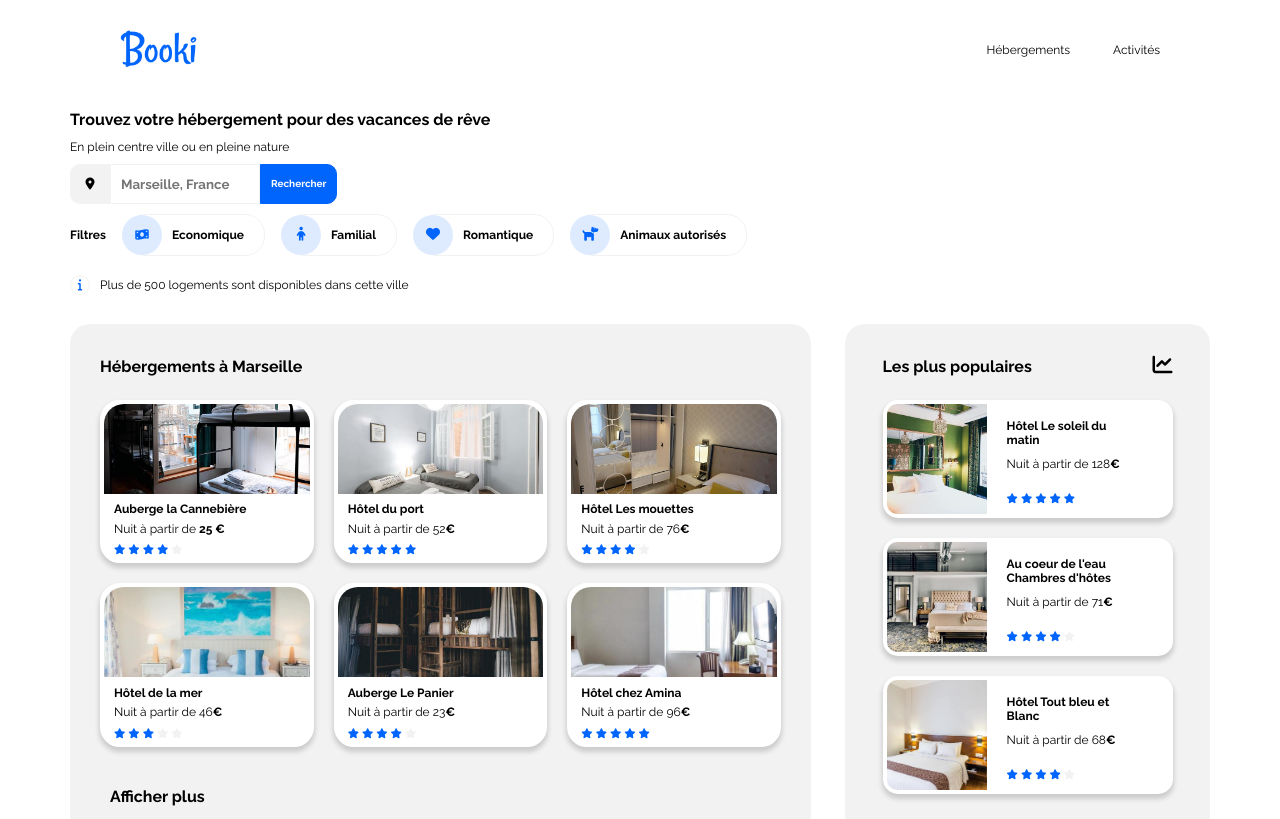
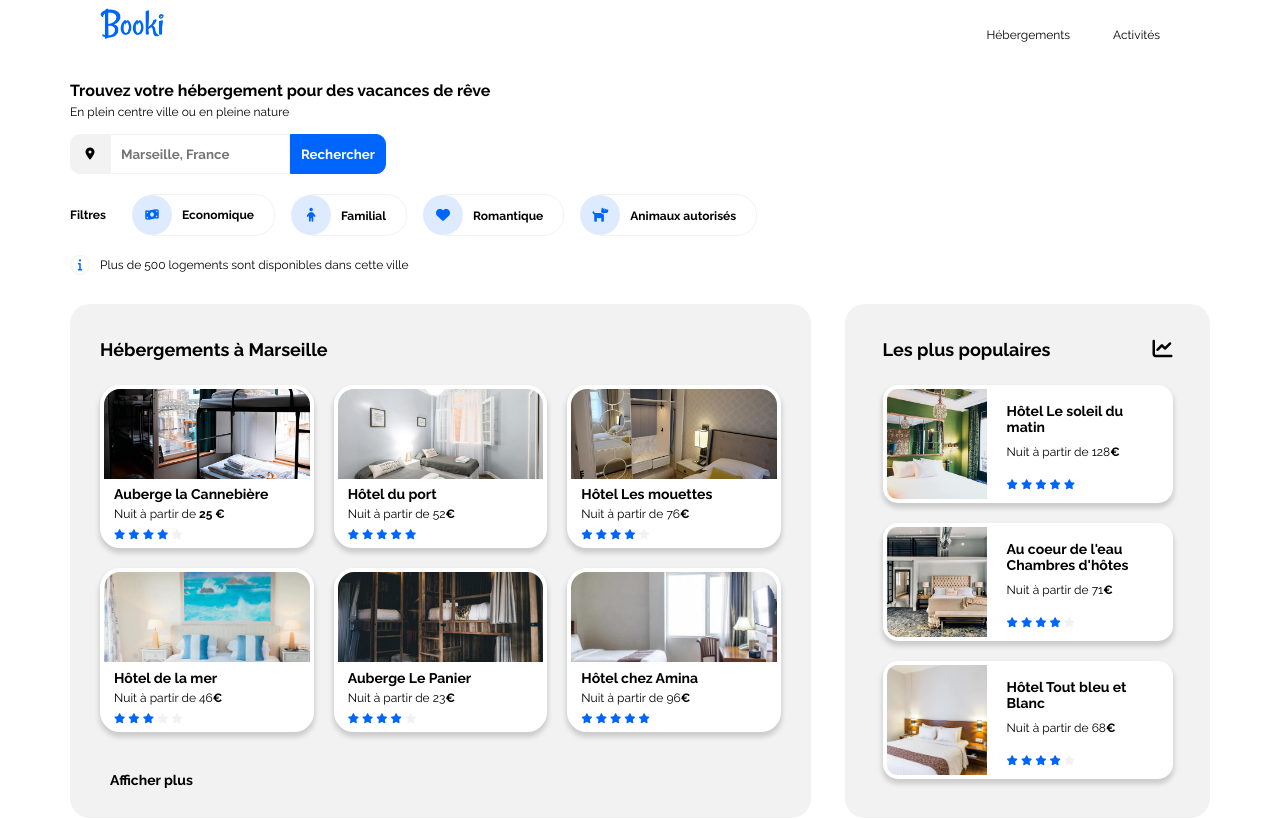
Before and after one commit to PauleGirousse/p2_PauleGirousse_05022022, a plain HTML site: page index.html in a window 1280 px wide. Shown: the top 819 px of the page. Drawn offline with Linux system fonts and the light colour scheme.

Commit message:
modif apres session

```diff
--- a/css/style.css
+++ b/css/style.css
@@ -18,7 +18,7 @@ body {
   margin: auto;
 }
 
-.navigation,
+nav,
 header,
 main {
   padding-left: 30px;
@@ -26,37 +26,34 @@ main {
 }
 
 /* BARRE DE NAVIGATION */
-.navigation {
+nav {
   display: flex;
   justify-content: space-between;
   align-items: center;
 }
 
-/* logo pour la version desktop et tablette */
-.nav_logo_gauche {
-  max-width: 150px;
+.logo_booki {
+  max-width: 100px;
   margin-bottom: 20px;
-  padding: 20px 10px 0px 20px;
+  /* padding: 20px 10px 0px 20px; */
 }
 
-/* logo pour la version mobile */
-.nav_logo_centre {
-  display: none;
-}
 
-.navigation a:link {
+
+
+nav a {
   color: black;
   text-decoration: none;
   border-top: 3px solid transparent;
   padding: 40px 20px 10px 20px;
 }
 
-.navigation a:hover {
+nav a:hover {
   color: #0065fc;
   border-top: 3px solid #0065fc;
 }
 
-.navigation a:focus {
+nav a:focus {
   color: #0065fc;
   border-top: 3px solid #0065fc;
 }
@@ -64,11 +61,14 @@ main {
 /* HEADER */
 h1 {
   font-size: 16px;
+  margin-bottom: 5px;
 }
-
+.header p {
+  margin-top: 0;
+}
 .formulaire {
   height: 40px;
-  margin: 10px 0;
+  margin: 15px 0 20px 0;
   display: flex;
   text-align: center;
 }
@@ -86,7 +86,7 @@ h1 {
 
 .ville {
   height: 40px;
-  width: 150px;
+  width: 180px;
   font-family: "Raleway", sans-serif;
   font-weight: 700;
   background-color: white;
@@ -97,13 +97,13 @@ h1 {
 .bouton_texte {
   height: 40px;
   font-family: "Raleway", sans-serif;
-  font-size: 10px;
   font-weight: 700;
   background-color: #0065fc;
   color: white;
   border: 1px solid #0065fc;
   border-radius: 0px 10px 10px 0px;
   padding: 10px;
+  cursor: pointer;
 }
 
 /* icone pour la version mobile */
@@ -128,7 +128,7 @@ h1 {
 }
 
 .texte_filtres {
-  margin-right: 20px;
+  margin-right: 30px;
 }
 
 .titre_filtres {
@@ -198,7 +198,7 @@ h1 {
 }
 
 h2 {
-  font-size: 16px;
+  font-size: 18px;
   font-weight: bold;
 }
 
@@ -242,7 +242,7 @@ a {
   min-width: 195px;
   height: 90px;
   width: 100%;
-  border-radius: 20px 20px 0 0;
+  border-radius: 16px 16px 0 0;
   object-fit: cover;
 }
 
@@ -257,7 +257,7 @@ a {
 
 .nom {
   font-weight: bold;
-  font-size: 12px;
+  font-size: 14px;
   margin-top: 10px;
 }
 
@@ -295,7 +295,7 @@ a {
 }
 
 .plus {
-  font-size: 16px;
+  font-size: 14px;
   font-weight: bold;
   text-decoration: none;
   color: black;
@@ -474,7 +474,7 @@ footer {
   justify-content: flex-start;
 }
 
-.nav {
+.listes {
   width: 30%;
   padding: 30px;
   display: flex;
@@ -487,6 +487,7 @@ ul {
 }
 
 li {
+  font-size: 13px;
   margin-bottom: 10px;
 }
 
@@ -521,11 +522,10 @@ li {
   .info {
     justify-content: center;
   }
-
   .section_h,
   aside,
   .section_a,
-  .nav_footer {
+  footer {
     width: 100%;
     margin: auto;
   }
@@ -599,39 +599,36 @@ li {
     min-width: 300px;
   }
 
-  .navigation,
+  nav,
   header,
   main {
     padding-left: 0px;
     padding-right: 0px;
   }
 
-  .navigation {
+  nav {
     flex-direction: column;
     align-content: center;
   }
 
-  .navigation a {
+  nav a {
     font-weight: 400;
     border-top: none;
     border-bottom: 3px solid #f2f2f2;
   }
 
-  .navigation a:hover {
+  nav a:hover {
     border-top: none;
     border-bottom: 3px solid #0065fc;
   }
 
-  .navigation a:focus {
+  nav a:focus {
     border-top: none;
     border-bottom: 3px solid #0065fc;
   }
 
-  .nav_logo_gauche {
-    display: none;
-  }
 
-  .nav_logo_centre {
+  .logo_booki {
     display: block;
     width: 120px;
     padding: 20px 10px 0px 20px;
@@ -703,6 +700,7 @@ li {
   }
 
   .filtres {
+    row-gap: 8px;
     display: flex;
     flex-wrap: wrap;
   }
@@ -850,7 +848,7 @@ li {
     flex-direction: column;
   }
 
-  .nav {
+  .listes {
     width: 100%;
     padding: 20px 20px 0px 20px;
   }
--- a/index.html
+++ b/index.html
@@ -24,10 +24,9 @@
 
    <header>
                                                                  <!-- BARRE DE NAVIGATION -->
-    <nav class="navigation">
+    <nav>
       <div>
-        <img class="nav_logo_gauche" src="images/logo/Booki.png" alt="Logo Booki" />
-        <img class="nav_logo_centre" src="images/logo/Booki@3x.png" alt="Logo Booki" />
+        <img class="logo_booki" src="images/logo/Booki.png" alt="#" />
       </div>
       <div class="nav_a_h">
         <a class="nav_h" href="#Hebergements">Hébergements</a>
@@ -39,7 +38,7 @@
 
       <div class="header">
         <h1>Trouvez votre hébergement pour des vacances de rêve </h1>
-        <span>En plein centre ville ou en pleine nature</span>
+        <p>En plein centre ville ou en pleine nature</p>
       </div>
 
                                                                       <!-- Formulaire -->
@@ -71,11 +70,14 @@
       <div class="titre_filtres">
 
         <p class="texte_filtres">Filtres</p>
+
         <div class="filtres">
+
+
           <div class="filtre filtre_economique">
+
             <div class="rond">
-                <i
-                  class="fas fa-money-bill-wave icone"
+                <i class="fas fa-money-bill-wave icone"
                   style="font-size: 12px"
                 ></i>
 
@@ -84,29 +86,28 @@
           </div>
 
           <div class="filtre filtre_familial">
+
             <div class="rond">
-              <div>
-                <i class="fas fa-child icone" style="font-size: 14px"></i>
-              </div>
+              <i class="fas fa-child icone" style="font-size: 14px"></i>
             </div>
             <div>Familial</div>
           </div>
 
           <div class="filtre filtre_romantique">
+
             <div class="rond">
-              <div>
-                <i class="fas fa-heart icone" style="font-size: 14px"></i>
-              </div>
+              <i class="fas fa-heart icone" style="font-size: 14px"></i>
             </div>
+
             <div>Romantique</div>
           </div>
 
           <div class="filtre filtre_animaux">
+
             <div class="rond">
-              <div>
-                <i class="fas fa-dog icone" style="font-size: 14px"></i>
-              </div>
+              <i class="fas fa-dog icone" style="font-size: 14px"></i>
             </div>
+
             <div>Animaux autorisés</div>
           </div>
         </div>
@@ -115,10 +116,9 @@
                                                                                <!-- Info -->
 
       <div class="info">
+
         <div class="rond_info">
-          <div>
-            <i class="fas fa-info icone_info" style="font-size: 12px"></i>
-          </div>
+          <i class="fas fa-info icone_info" style="font-size: 12px"></i>
         </div>
 
         <p>Plus de 500 logements sont disponibles dans cette ville</p>
@@ -138,8 +138,7 @@
 
             <div class="cartes">
 
-              <a class="carte_h carte_h1"
-                  href="#">
+              <article class="carte_h carte_h1">
                 <img
                   src="images/hebergements/4_small/marcus-loke-WQJvWU_HZFo-unsplash.jpg"
                   alt="chambre 2 lits superposés"
@@ -157,10 +156,9 @@
                     <i class="fas fa-star"></i>
                   </div>
                 </div>
-              </a>
+              </article>
 
-              <a class="carte_h carte_h2"
-                  href="#">
+              <article class="carte_h carte_h2">
                 <img
                   src="images/hebergements/4_small/fred-kleber-gTbaxaVLvsg-unsplash.jpg"
                   alt="chambre 2 lits simples"
@@ -178,10 +176,9 @@
                     <i class="fas fa-star"></i>
                   </div>
                 </div>
-              </a>
+              </article>
 
-              <a class="carte_h carte_h3"
-                  href="#">
+              <article class="carte_h carte_h3">
                 <img
                   src="images/hebergements/4_small/reisetopia-B8WIgxA_PFU-unsplash.jpg"
                   alt="chambre lit double"
@@ -199,10 +196,9 @@
                     <i class="fas fa-star"></i>
                   </div>
                 </div>
-              </a>
+              </article>
 
-              <a class="carte_h carte_h4"
-                  href="#">
+              <article class="carte_h carte_h4">
                 <img
                   src="images/hebergements/4_small/annie-spratt-Eg1qcIitAuA-unsplash.jpg"
                   alt="chambre lit double"
@@ -220,10 +216,9 @@
                     <i class="fas fa-star"></i>
                   </div>
                 </div>
-              </a>
+              </article>
 
-              <a class="carte_h carte_h5"
-                  href="#">
+              <article class="carte_h carte_h5">
                 <img
                   src="images/hebergements/4_small/nicate-lee-kT-ZyaiwBe0-unsplash.jpg"
                   alt="chambre 4 lits superposés"
@@ -240,10 +235,9 @@
                     <i class="fas fa-star"></i>
                   </div>
                 </div>
-              </a>
+              </article>
 
-              <a class="carte_h carte_h6"
-                  href="#">
+              <article class="carte_h carte_h6">
                 <img
                   src="images/hebergements/4_small/febrian-zakaria-M6S1WvfW68A-unsplash.jpg"
                   alt="chambre 2 lits"
@@ -261,7 +255,7 @@
                     <i class="fas fa-star"></i>
                   </div>
                 </div>
-              </a>
+              </article>
 
             <!-- </div> -->
           </div>
@@ -283,8 +277,7 @@
 
               <div class="cartes_p">
 
-                <a class="carte_p carte_p1"
-                    href="#">
+                <article class="carte_p carte_p1">
                   <img
                     src="images/hebergements/4_small/emile-guillemot-Bj_rcSC5XfE-unsplash.jpg"
                     alt="chambre lit double"
@@ -304,10 +297,9 @@
                       <i class="fas fa-star star"></i>
                     </div>
                   </div>
-                </a>
+                </article>
 
-                <a class="carte_p carte_p2"
-                    href="#">
+                <article class="carte_p carte_p2">
                   <img
                     src="images/hebergements/4_small/aw-creative-VGs8z60yT2c-unsplash.jpg"
                     alt="chambre lit double"
@@ -328,11 +320,10 @@
                       <i class="fas fa-star star"></i>
                     </div>
                   </div>
-                </a>
+                </article>
 
 
-                <a class="carte_p carte_p3"
-                    href="#">
+                <article class="carte_p carte_p3">
                   <img
                     src="images/hebergements/4_small/febrian-zakaria-sjvU0THccQA-unsplash.jpg"
                     alt="chambre lit double"
@@ -352,7 +343,7 @@
                       <i class="fas fa-star star"></i>
                     </div>
                   </div>
-                </a>
+                </article>
               </div>
           </div>
         </aside>
@@ -448,36 +439,36 @@
 
     <footer>
 
-      <div class="nav">
+      <div class="listes">
         <h3>A propos</h3>
 
-        <nav>
+
           <ul class="liste">
             <li><a class="lien" href="#">Fonctionnement du site</a></li>
             <li><a class="lien" href="#">Conditions générales de vente</a></li>
             <li><a class="lien" href="#">Données et confidentialités</a></li>
           </ul>
-        </nav>
+
       </div>
 
-      <div class="nav">
+      <div class="listes">
         <h3>Nos hébergements</h3>
-        <nav>
+
           <ul class="liste">
             <li><a class="lien" href="#">Charte qualité</a></li>
             <li><a class="lien" href="#">Soumettre votre hôtel</a></li>
           </ul>
-        </nav>
+
       </div>
 
-      <div class="nav">
+      <div class="listes">
         <h3>Assistance</h3>
-        <nav>
+
           <ul class="liste">
             <li><a class="lien" href="#">Centre d'aide</a></li>
             <li><a class="lien" href="#">Nous contacter</a></li>
           </ul>
-        </nav>
+
       </div>
 
     </footer>
```
